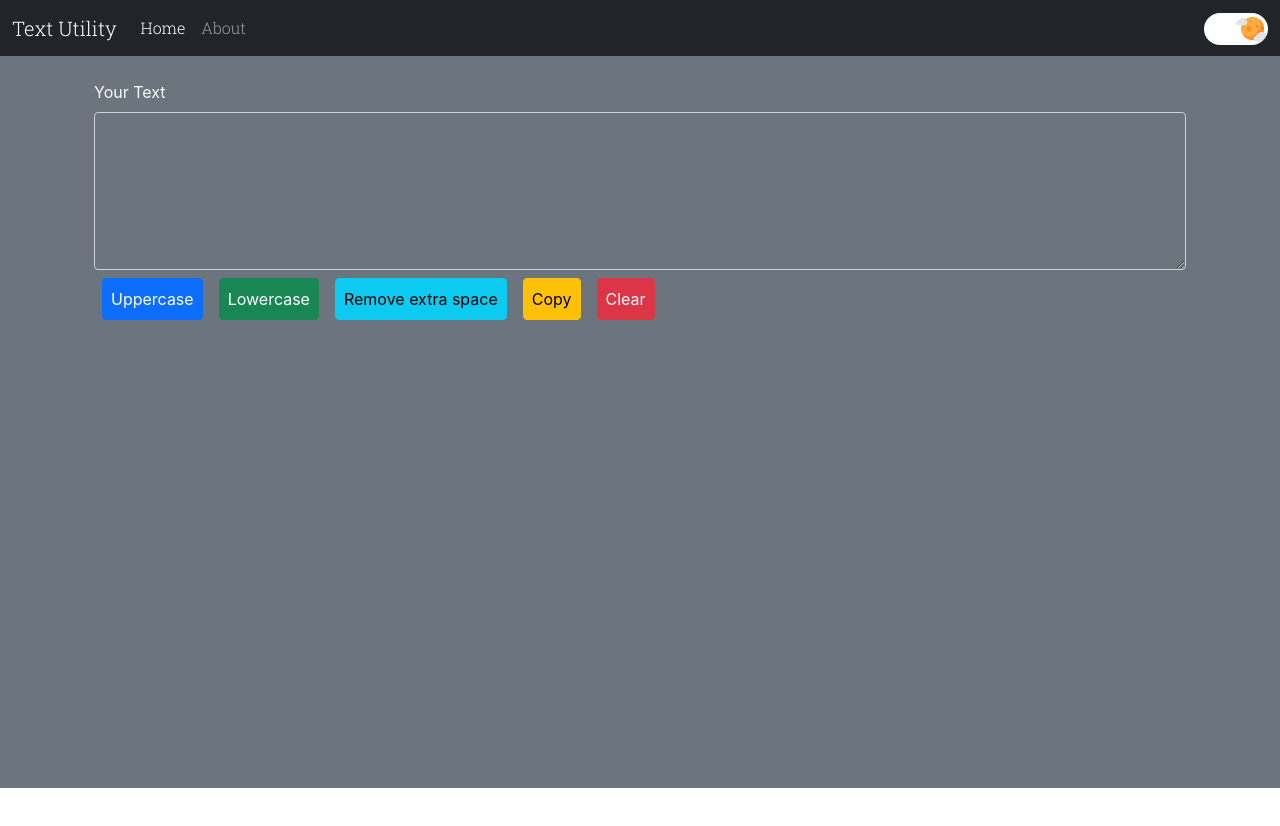
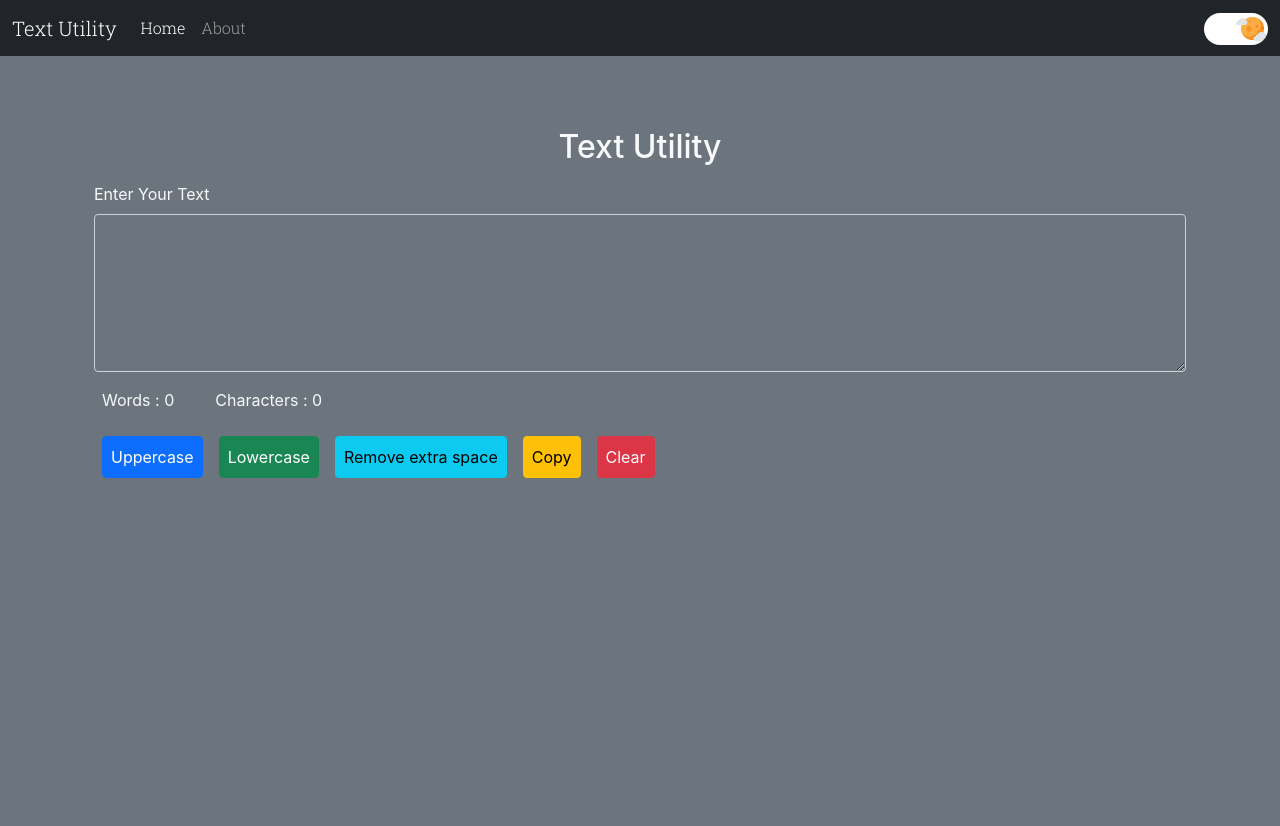
Before and after one commit to Soumodip-Paul/TextUtility, a React (Create React App) app: page / in a window 1280 px wide. Before the commit the page ends 800 px from the top, so only its background shows below. Built offline with nearby package versions, Linux system fonts and the light colour scheme.

Commit message:
alert and darkmode introduced

```diff
--- a/src/App.jsx
+++ b/src/App.jsx
@@ -4,22 +4,34 @@ import { BrowserRouter as Router, Route, Switch } from 'react-router-dom';
 import { ThemeContext } from './context/darkmode';
 import { useState } from 'react'
 import { Home } from './component/page/Home';
+import { Alert } from './component/util/Alert';
+import AlertContext from './context/alertContext';
 
 function App() {
 	const [darkMode, setDarkMode] = useState(true)
+	const [alert, setAlert] = useState(null)
+
+	const showAlert = (msg) => {
+		setAlert(msg)
+		setTimeout(() => setAlert(null), 1500)
+	}
+
 	return (
 		<ThemeContext.Provider value={{ darkMode: darkMode, setDarkMode: setDarkMode }} >
+			<AlertContext.Provider value={showAlert}>
 				<Router>
 					<NavbarComponent />
+					<Alert >{alert}</Alert>
 					<Switch>
 						<Route exact path="/">
 							<Home />
 						</Route>
 						<Route exact path="/about">
-						<div style={{minHeight: "91.5vh"}} className={` ${darkMode && "bg-secondary"}`}></div>
+							<div style={{ minHeight: "91.5vh" }} className={` ${darkMode && "bg-secondary"}`}></div>
 						</Route>
 					</Switch>
 				</Router>
+			</AlertContext.Provider>
 		</ThemeContext.Provider>
 	);
 }
--- a/src/component/page/Home.jsx
+++ b/src/component/page/Home.jsx
@@ -1,36 +1,49 @@
 import React, { useContext, useState } from 'react'
+import AlertContext from '../../context/alertContext'
 import { ThemeContext } from '../../context/darkmode'
 
 export const Home = () => {
 
     const theme = useContext(ThemeContext)
+    const setAlert = useContext(AlertContext)
     const [text, setText] = useState("")
 
     const clearText = e => {
         setText("");
+        text.length!==0 && setAlert('Text cleared')
     }
 
     const toUpperCase= e => {
         setText(text.toLocaleUpperCase())
+        text.length!==0 && setAlert("Text convered to uppercase")
     }
 
     const toLowerCase= e => {
         setText(text.toLocaleLowerCase())
+        text.length!==0 && setAlert("Text convered to lowercase")
     }
 
     const copyToClipboard = e => {
         window.navigator.clipboard.writeText(text)
+        text.length!==0 && setAlert("Text copied  to clipboard")
     }
 
     const removeExtraSpace = e => {
         setText(text.split(/\s+/).filter(e =>{ return e.length !== 0}).join(" "))
+        text.length!==0 && setAlert("Extra space removed")
+    }
+
+    const calculateWords= () => {
+        return `${text.split(/\s+/).filter(e => {return e.length !== 0}).length}`
     }
 
     return (
         <div className={`${theme.darkMode && "bg-secondary text-light"}`} style={{ minHeight: "91.5vh" }}>
             <div className={`p-4 container `}>
-                <label htmlFor="texgtInput" className="form-label">Your Text</label>
+                <h2 className="p-2 text-center">Text Utility</h2>
+                <label htmlFor="texgtInput" className="form-label">Enter Your Text</label>
                 <textarea className={`form-control ${theme.darkMode && "bg-secondary text-light"}`} id="texgtInput" rows="6" value={text} onChange={(e) => setText(e.target.value)}></textarea>
+                <p className="mx-2 my-3">Words : {calculateWords()} &emsp;&emsp; Characters : {text.length}</p>
                 <button type="button" className="p-2 m-2 btn btn-primary" onClick={toUpperCase}>Uppercase</button>
                 <button type="button" className="p-2 m-2 btn btn-success" onClick={toLowerCase}>Lowercase</button>
                 <button type="button" className="p-2 m-2 btn btn-info" onClick={removeExtraSpace}>Remove extra space</button>
--- /dev/null
+++ b/src/component/util/Alert.jsx
@@ -0,0 +1,16 @@
+import React, { useContext } from 'react'
+import { ThemeContext } from '../../context/darkmode'
+
+export const Alert = ({ children }) => {
+    const theme = useContext(ThemeContext)
+    return (
+        <div style={{ height: "40px" }} className={` ${theme.darkMode && "bg-secondary"}`}>
+            {children && <div className="alert alert-success" role="alert">{children}
+            </div>}
+        </div>
+    )
+}
+
+Alert.propTypes = {
+
+}
--- a/src/component/util/Switch.jsx
+++ b/src/component/util/Switch.jsx
@@ -1,10 +1,12 @@
-import React from 'react'
+import React, { useContext } from 'react'
 import PropTypes from 'prop-types'
+import AlertContext from '../../context/alertContext'
 
 const Switch = props => {
+    const setAlert = useContext(AlertContext)
     return (
         <div className="form-check form-switch">
-            <input className={`${props.anim && "anim"} form-check-input`} type="checkbox" id={props.id} checked={props.value} onChange={()=> {props.onChange(!props.value)}}/>
+            <input className={`${props.anim && "anim"} form-check-input`} type="checkbox" id={props.id} checked={props.value} onChange={() => { props.onChange(!props.value); setAlert(`${!props.value ? "Darkmode" : "Lightmode"} enabled`) }} />
             {props.children && <label className="form-check-label" htmlFor={props.id}>{props.children}</label>}
         </div>
     )
--- /dev/null
+++ b/src/context/alertContext.js
@@ -0,0 +1,5 @@
+import React from 'react'
+
+const AlertContext = React.createContext(null)
+
+export default AlertContext;
```
Lines whose indentation alone changed are shown as unchanged.
